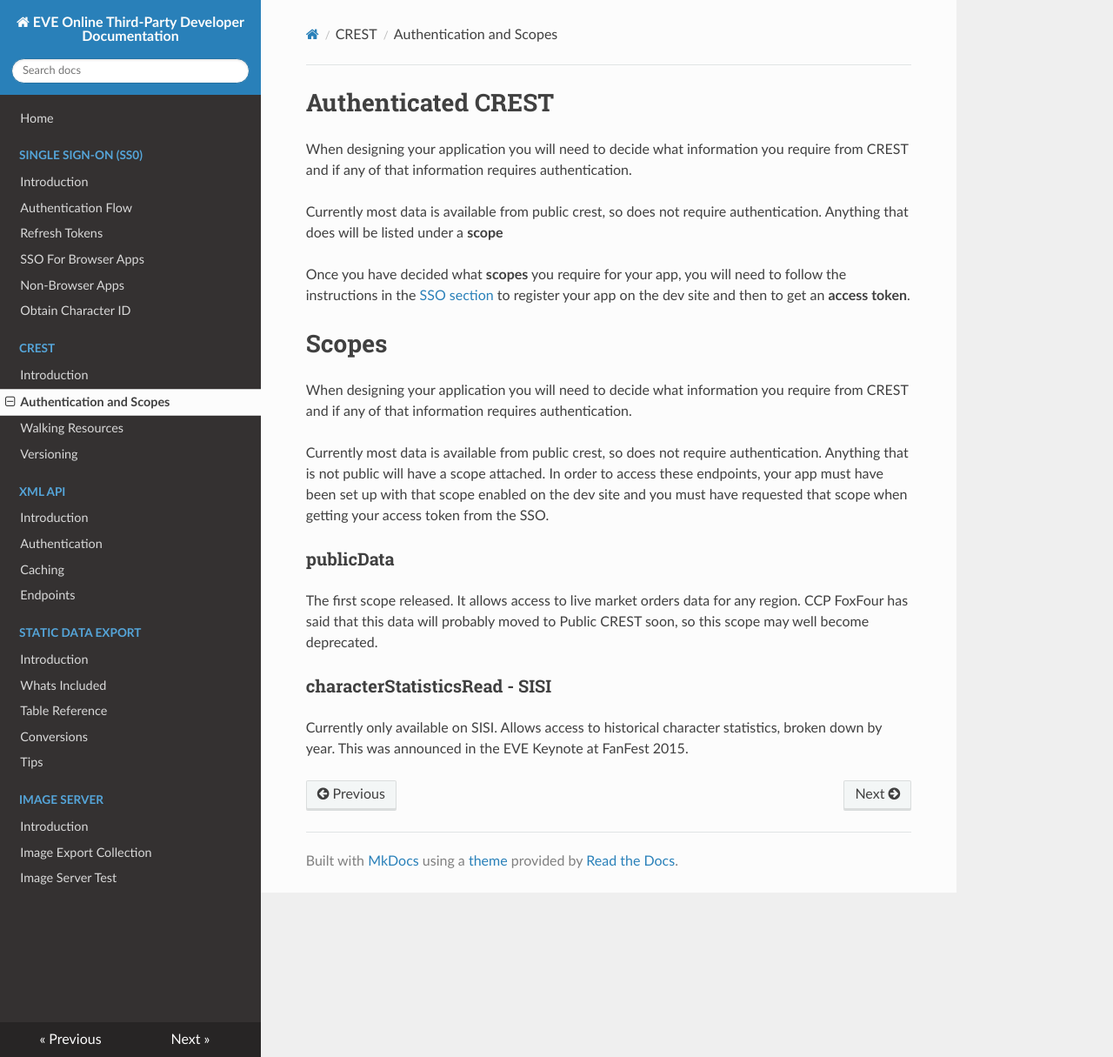
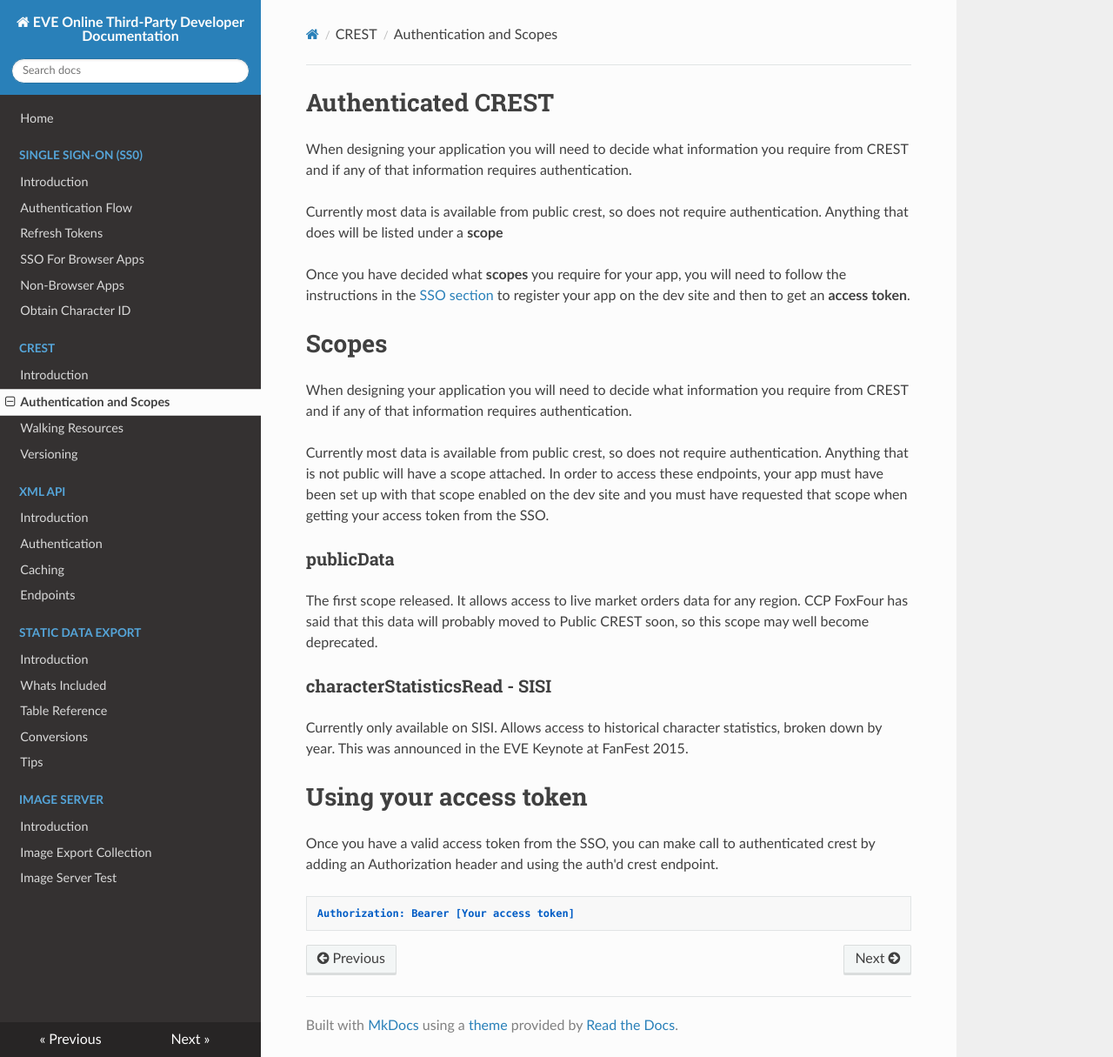
Before and after one commit to OrthoLoess/eveonline-third-party-documentation, an MkDocs documentation site: the page built from docs/crest/authentication.md, in a window 1280 px wide and 1215 px high. Shown: the whole window at 87% size. Built offline with MkDocs 1.6.1, drawn with Linux system fonts in a browser that asks for light colours; nearby versions of some CDN libraries; old or Windows-style settings are respelled for this version of MkDocs.

Commit message:
Add info on refresh tokens and using access token

```diff
--- a/docs/crest/authentication.md
+++ b/docs/crest/authentication.md
@@ -15,3 +15,8 @@ The first scope released. It allows access to live market orders data for any re
 
 ### characterStatisticsRead - SISI
 Currently only available on SISI. Allows access to historical character statistics, broken down by year. This was announced in the EVE Keynote at FanFest 2015.
+
+# Using your access token
+Once you have a valid access token from the SSO, you can make call to authenticated crest by adding an Authorization header and using the auth'd crest endpoint.
+
+    Authorization: Bearer [Your access token]
```
Also changed, not shown: docs/sso/refreshtokens.md (+11 -0 lines).
